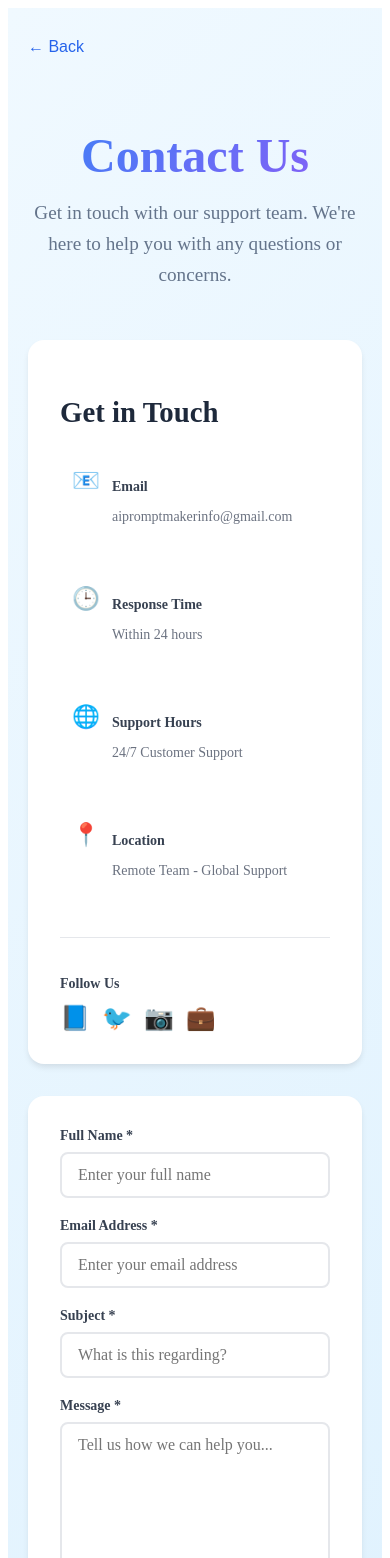
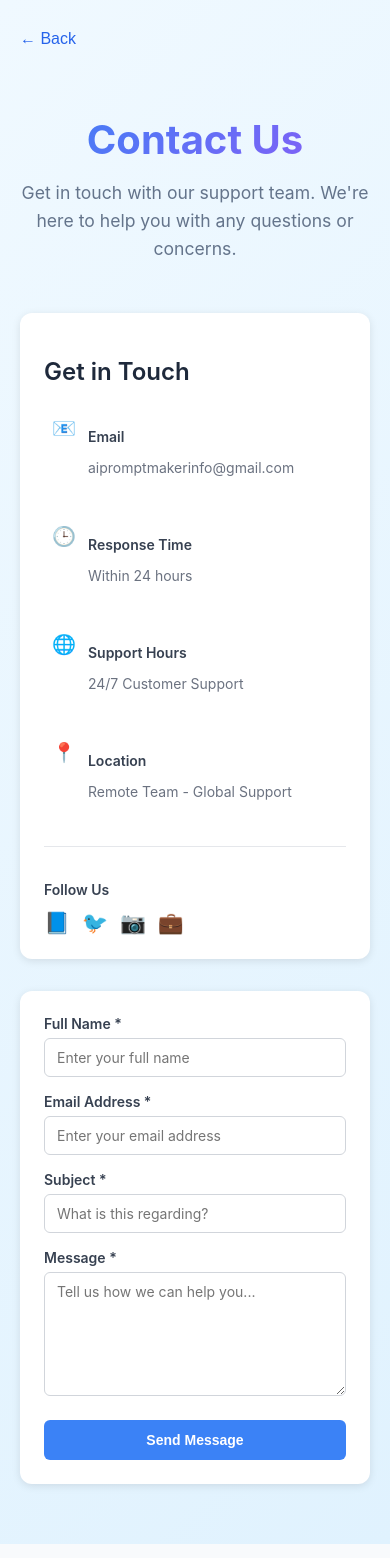
Before and after one commit to mahendramirdhapy-tech/prompt-maker-app, a Next.js app: page /contact in a window 390 px wide. Shown: the top 1558 px of the page. Built offline with nearby package versions, Linux system fonts and the light colour scheme.

Commit message:
Update contact.js

```diff
--- a/pages/contact.js
+++ b/pages/contact.js
@@ -214,7 +214,14 @@ export default function ContactUs() {
                   disabled={isSubmitting}
                   style={isSubmitting ? styles.submitButtonDisabled : styles.submitButton}
                 >
-                  {isSubmitting ? 'Sending...' : 'Send Message'}
+                  {isSubmitting ? (
+                    <span style={styles.buttonContent}>
+                      <span style={styles.spinner}></span>
+                      Sending...
+                    </span>
+                  ) : (
+                    'Send Message'
+                  )}
                 </button>
               </form>
             </div>
@@ -222,11 +229,19 @@ export default function ContactUs() {
         </div>
       </div>
 
-      <style jsx>{`
-        .container {
+      <style jsx global>{`
+        body {
           margin: 0;
           padding: 0;
           font-family: -apple-system, BlinkMacSystemFont, 'Segoe UI', Roboto, sans-serif;
+          background-color: #f8fafc;
+        }
+        * {
+          box-sizing: border-box;
+        }
+        @keyframes spin {
+          0% { transform: rotate(0deg); }
+          100% { transform: rotate(360deg); }
         }
       `}</style>
     </>
@@ -261,7 +276,7 @@ const styles = {
     marginBottom: '50px',
   },
   title: {
-    fontSize: '3rem',
+    fontSize: '2.5rem',
     fontWeight: '700',
     color: '#1e293b',
     marginBottom: '15px',
@@ -272,7 +287,7 @@ const styles = {
   },
   subtitle: {
     color: '#64748b',
-    fontSize: '1.2rem',
+    fontSize: '1.1rem',
     maxWidth: '600px',
     margin: '0 auto',
     lineHeight: '1.6',
@@ -285,6 +300,7 @@ const styles = {
     borderRadius: '8px',
     marginBottom: '24px',
     textAlign: 'center',
+    fontSize: '14px',
   },
   errorMessage: {
     backgroundColor: '#fecaca',
@@ -294,47 +310,46 @@ const styles = {
     borderRadius: '8px',
     marginBottom: '24px',
     textAlign: 'center',
+    fontSize: '14px',
   },
   grid: {
     display: 'grid',
     gridTemplateColumns: '1fr',
     gap: '32px',
+    marginBottom: '40px',
   },
   infoCard: {
     backgroundColor: 'white',
-    borderRadius: '16px',
-    padding: '32px',
-    boxShadow: '0 4px 6px -1px rgba(0, 0, 0, 0.1)',
+    borderRadius: '12px',
+    padding: '24px',
+    boxShadow: '0 2px 8px rgba(0, 0, 0, 0.1)',
   },
   formCard: {
     backgroundColor: 'white',
-    borderRadius: '16px',
-    padding: '32px',
-    boxShadow: '0 4px 6px -1px rgba(0, 0, 0, 0.1)',
+    borderRadius: '12px',
+    padding: '24px',
+    boxShadow: '0 2px 8px rgba(0, 0, 0, 0.1)',
   },
   infoTitle: {
-    fontSize: '1.8rem',
+    fontSize: '1.5rem',
     fontWeight: '600',
     color: '#1e293b',
-    marginBottom: '24px',
+    marginBottom: '20px',
   },
   infoList: {
     display: 'flex',
     flexDirection: 'column',
-    gap: '20px',
+    gap: '16px',
   },
   infoItem: {
     display: 'flex',
     alignItems: 'flex-start',
     gap: '12px',
-    padding: '12px',
-    borderRadius: '8px',
-    transition: 'background-color 0.2s',
+    padding: '8px',
   },
   infoIcon: {
-    fontSize: '1.4rem',
+    fontSize: '1.2rem',
     marginTop: '2px',
-    flexShrink: 0,
   },
   infoLabel: {
     fontWeight: '600',
@@ -347,8 +362,8 @@ const styles = {
     fontSize: '14px',
   },
   socialSection: {
-    marginTop: '32px',
-    paddingTop: '24px',
+    marginTop: '24px',
+    paddingTop: '20px',
     borderTop: '1px solid #e5e7eb',
   },
   socialTitle: {
@@ -362,14 +377,12 @@ const styles = {
     gap: '12px',
   },
   socialIcon: {
-    fontSize: '1.5rem',
-    cursor: 'pointer',
-    transition: 'transform 0.2s',
+    fontSize: '1.3rem',
   },
   form: {
     display: 'flex',
     flexDirection: 'column',
-    gap: '20px',
+    gap: '16px',
   },
   formGroup: {
     display: 'flex',
@@ -378,57 +391,65 @@ const styles = {
   label: {
     fontWeight: '600',
     color: '#374151',
-    marginBottom: '8px',
+    marginBottom: '6px',
     fontSize: '14px',
   },
   input: {
-    padding: '12px 16px',
-    border: '2px solid #e5e7eb',
-    borderRadius: '8px',
-    fontSize: '16px',
+    padding: '10px 12px',
+    border: '1px solid #d1d5db',
+    borderRadius: '6px',
+    fontSize: '14px',
     fontFamily: 'inherit',
-    transition: 'all 0.2s',
   },
   textarea: {
-    padding: '12px 16px',
-    border: '2px solid #e5e7eb',
-    borderRadius: '8px',
-    fontSize: '16px',
+    padding: '10px 12px',
+    border: '1px solid #d1d5db',
+    borderRadius: '6px',
+    fontSize: '14px',
     fontFamily: 'inherit',
     resize: 'vertical',
-    minHeight: '120px',
-    transition: 'all 0.2s',
+    minHeight: '100px',
   },
   submitButton: {
-    padding: '16px 24px',
-    background: 'linear-gradient(135deg, #3b82f6, #8b5cf6)',
+    padding: '12px 20px',
+    backgroundColor: '#3b82f6',
     color: 'white',
     border: 'none',
-    borderRadius: '8px',
-    fontSize: '16px',
+    borderRadius: '6px',
+    fontSize: '14px',
     fontWeight: '600',
     cursor: 'pointer',
-    transition: 'all 0.2s',
-    marginTop: '10px',
+    marginTop: '8px',
   },
   submitButtonDisabled: {
-    padding: '16px 24px',
+    padding: '12px 20px',
     backgroundColor: '#9ca3af',
     color: 'white',
     border: 'none',
-    borderRadius: '8px',
-    fontSize: '16px',
+    borderRadius: '6px',
+    fontSize: '14px',
     fontWeight: '600',
     cursor: 'not-allowed',
-    marginTop: '10px',
+    marginTop: '8px',
+  },
+  buttonContent: {
+    display: 'flex',
+    alignItems: 'center',
+    justifyContent: 'center',
+    gap: '6px',
+  },
+  spinner: {
+    width: '14px',
+    height: '14px',
+    border: '2px solid transparent',
+    borderTop: '2px solid white',
+    borderRadius: '50%',
+    animation: 'spin 1s linear infinite',
   },
 };
 
-// Media queries for responsiveness
-if (typeof window !== 'undefined') {
-  const mediaQuery = window.matchMedia('(min-width: 768px)');
-  if (mediaQuery.matches) {
-    styles.grid.gridTemplateColumns = '1fr 1fr';
-    styles.grid.gap = '48px';
-  }
+// Responsive design
+if (typeof window !== 'undefined' && window.innerWidth >= 768) {
+  styles.grid.gridTemplateColumns = '1fr 1fr';
+  styles.grid.gap = '40px';
 }
```
